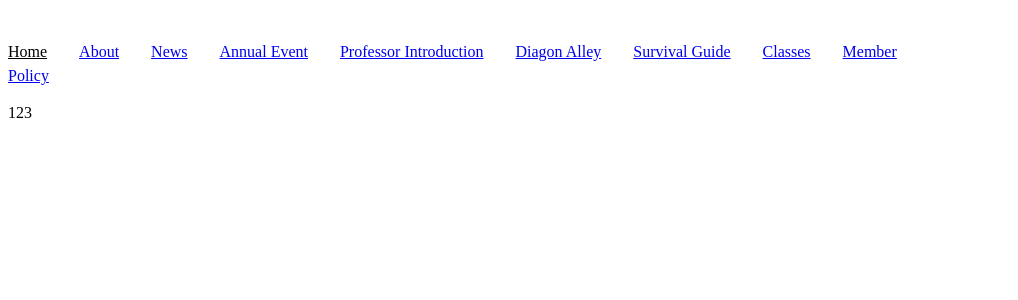
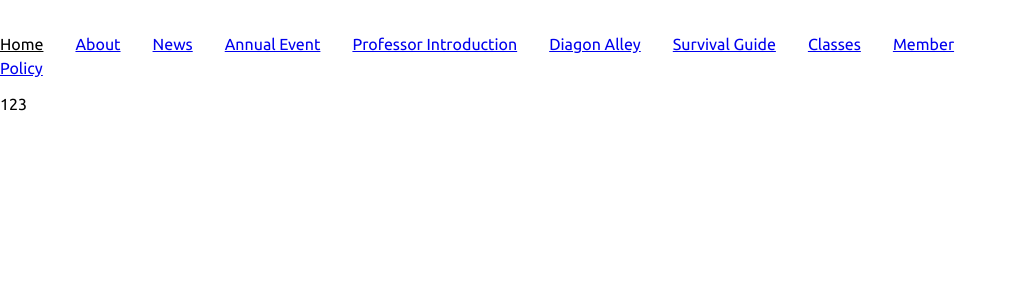
Before and after one commit to ChenRepeat/Formosoul, a Vue app: page / in a window 1280 px wide. Shown: the top 300 px of the page, without its empty margins (0-1018 px from the left). Built offline with nearby package versions, Linux system fonts and the light colour scheme.

Commit message:
add font-family

```diff
--- a/src/assets/style.scss
+++ b/src/assets/style.scss
@@ -1,4 +1,8 @@
 @import './reset.css';
+@import url('https://fonts.googleapis.com/css2?family=Noto+Sans+TC:wght@100..900&family=Roboto:ital,wdth,wght@0,75..100,100..900;1,75..100,100..900&family=Ubuntu:ital,wght@0,300;0,400;0,500;0,700;1,300;1,400;1,500;1,700&display=swap');
+body {
+  font-family: 'Ubuntu','Roboto', 'Noto Sans TC', sans-serif;
+}
 
 .dp-flex{
   display: flex;
--- a/src/main.js
+++ b/src/main.js
@@ -1,4 +1,4 @@
-// import './assets/style.scss'
+import './assets/style.scss'
 import { createApp } from 'vue'
 import { createPinia } from 'pinia'
 
```
